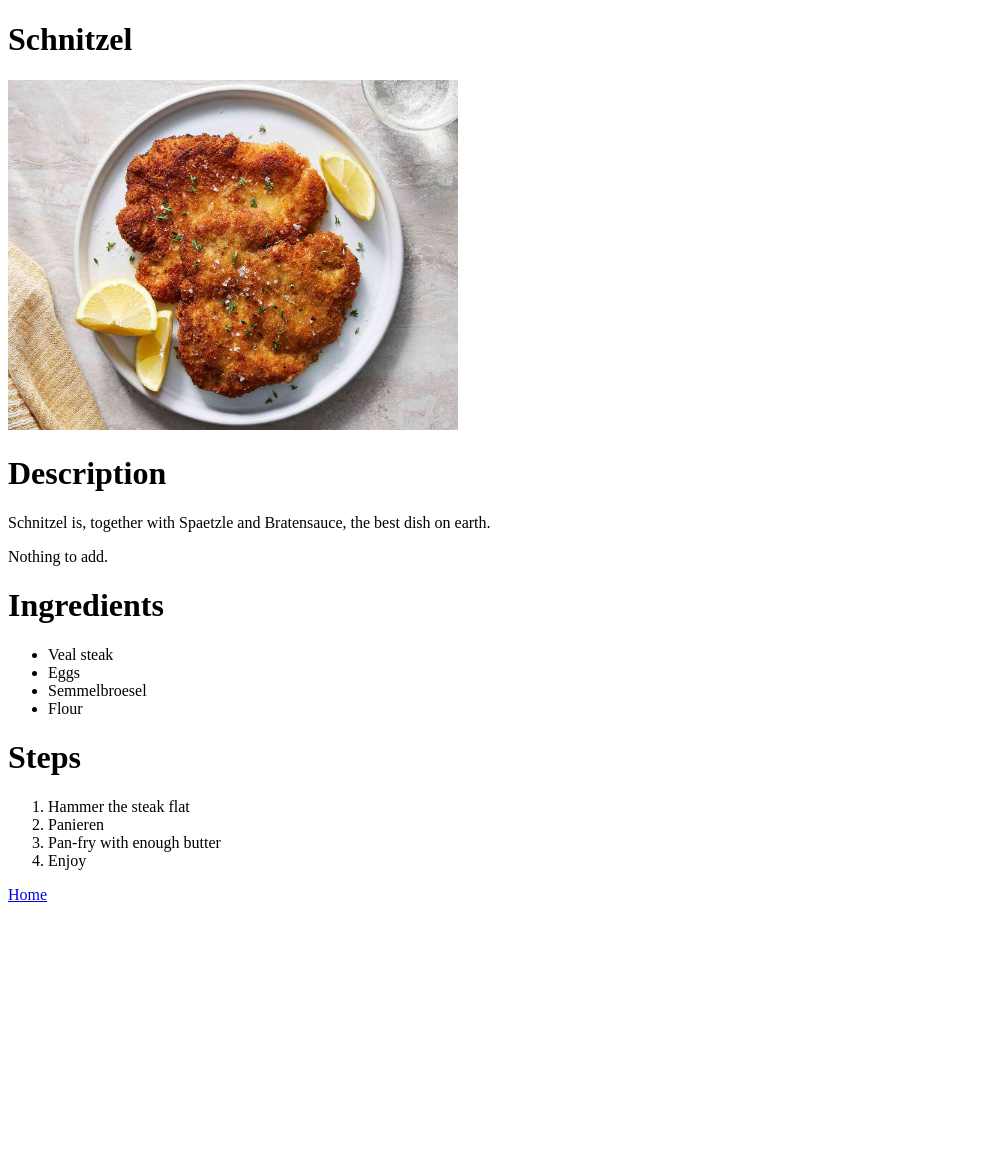
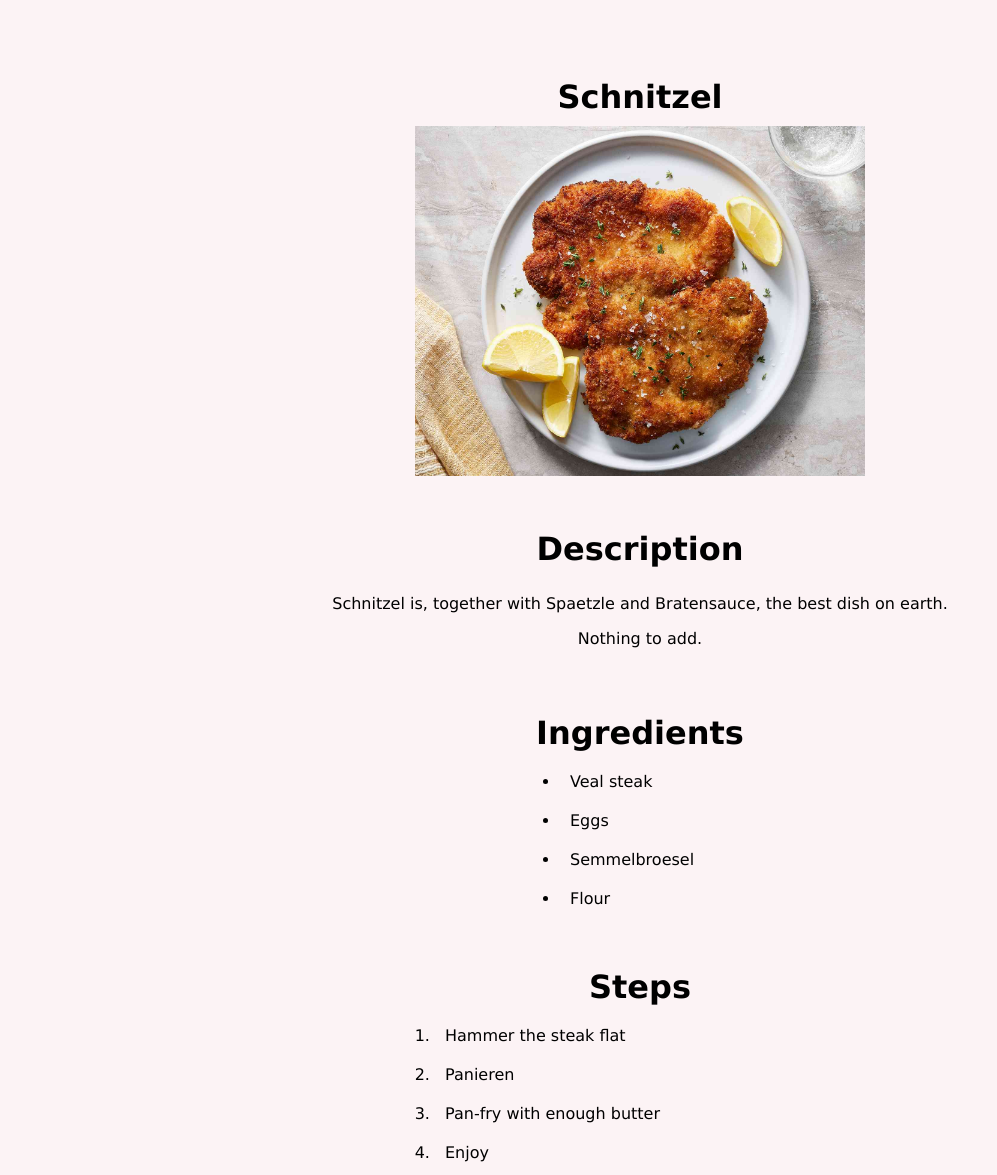
Before and after one commit to Felicitationes/odin-recipes, a plain HTML site: page recipes/schnitzel.html in a window 1280 px wide. Shown: the top 1175 px of the page, without its empty margins (0-997 px from the left). Before the commit the page ends 912 px from the top, so only its background shows below. Drawn offline with Linux system fonts and the light colour scheme.

Commit message:
updated the Odin recipe website with CSS

```diff
--- a/recipes/schnitzel.html
+++ b/recipes/schnitzel.html
@@ -4,6 +4,7 @@
     <meta charset="UTF-8">
     <meta name="viewport" content="width=device-width, initial-scale=1.0">
     <title>Schnitzel</title>
+    <link rel="stylesheet" href="../style.css">
 </head>
 <body>
     <h1>Schnitzel</h1>
@@ -26,6 +27,6 @@
             <li>Pan-fry with enough butter</li>
             <li>Enjoy</li>
         </ol>
-    <a href="../index.html">Home</a>
+    <a class="home-link" href="../index.html">Home</a>
 
 </html>
--- /dev/null
+++ b/style.css
@@ -0,0 +1,40 @@
+* {
+    font-family: 'Futura', Verdana, sans-serif;
+    /*outline: 2px solid red;*/
+  }
+
+body {
+background: rgb(252, 243, 245);
+text-align: center;
+padding: 20px;
+}
+
+h1{
+    font-family: 'Futura', Verdana, sans-serif;
+    margin: auto;
+    width: 225px;
+    padding: 50px;
+    padding-bottom: 10px;
+}
+
+li{
+    padding: 10px;
+}
+
+ul,ol{
+    margin: auto;
+    text-align: left;
+}
+
+ul{
+    width: 200px
+}
+
+ol{
+    width: 450px;
+}
+
+.home-link{
+    display: inline-block;
+    margin: 50px;
+}
```
Also changed, not shown: index.html (+2 -1 lines), recipes/spatzle.html (+2 -1 lines).
